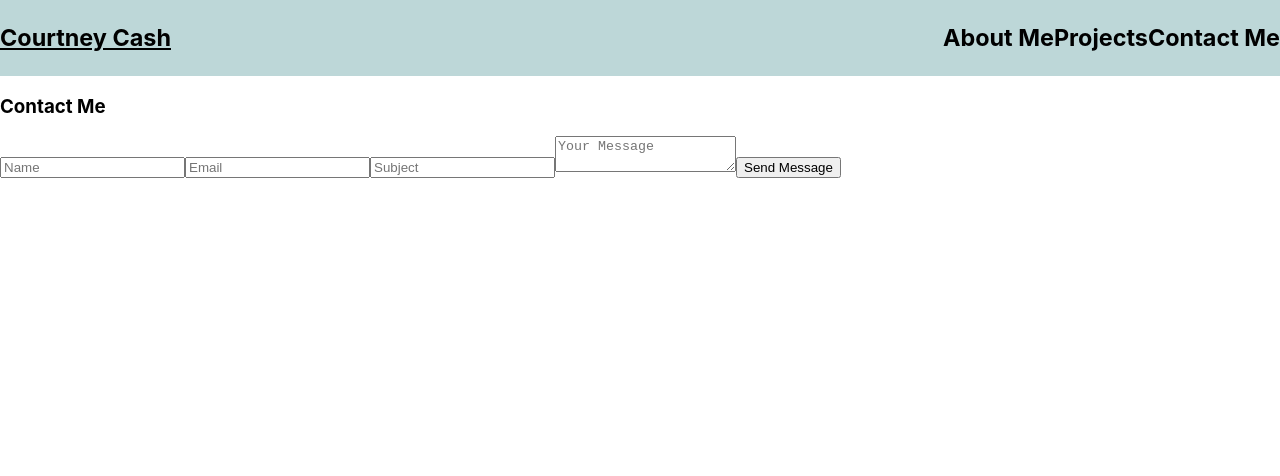
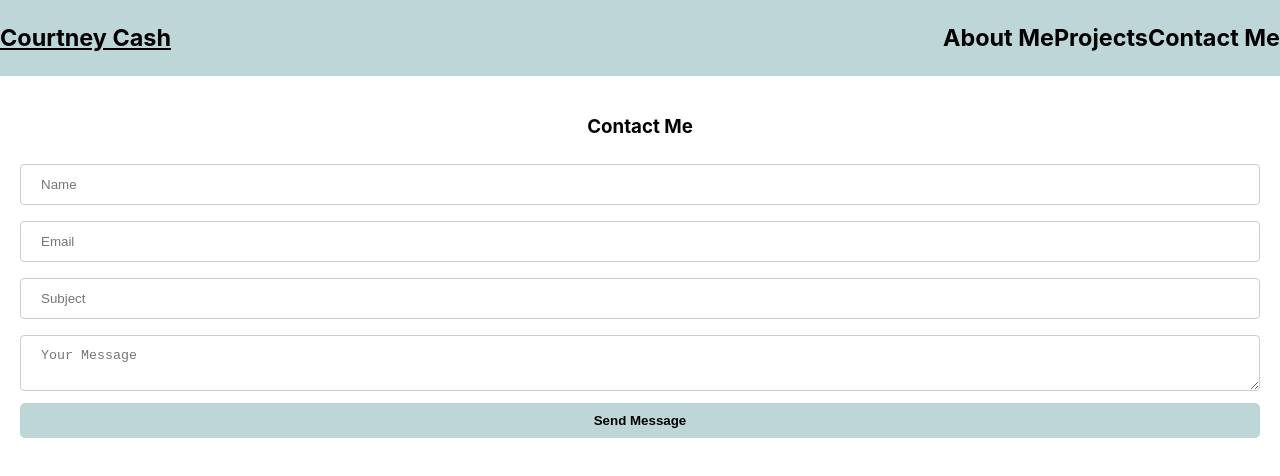
Before and after one commit to ccash12/my-portfolio, a React (Create React App) app in the folder courtney-cash-portfolio/: page /contact in a window 1280 px wide. Shown: the top 476 px of the page. Built offline with nearby package versions, Linux system fonts and the light colour scheme.

Commit message:
css for form

```diff
--- a/courtney-cash-portfolio/src/App.css
+++ b/courtney-cash-portfolio/src/App.css
@@ -95,3 +95,48 @@ a:hover{
 .FoodshipifyLink{
   text-align: center;
 }
+
+.formbox {
+  width:1500;
+  height:1500px;
+  padding:20px;
+
+}
+
+.FormBoxTitle{
+  text-align: center;
+}
+
+input[type=text]{
+
+  width:100%;
+  padding: 12px 20px;
+  margin: 8px 0;
+  display: inline-block;
+  border: 1px solid #ccc;
+  border-radius: 4px;
+  box-sizing: border-box;
+}
+
+textarea[type=text]{
+  width: 100%;
+  height: auto;
+  padding: 12px 20px;
+  margin: 8px 0;
+  display: inline-block;
+  border: 1px solid #ccc;
+  border-radius: 4px;
+  box-sizing: border-box;
+}
+
+button {
+  appearance:none;
+  -webkit-appearance:none;
+  padding:10px;
+  border:none;
+  background-color:#bdd7d8;
+  color:black;
+  font-weight:600;
+  border-radius:5px;
+  width:100%;
+}
--- a/courtney-cash-portfolio/src/components/ContactMe.js
+++ b/courtney-cash-portfolio/src/components/ContactMe.js
@@ -18,9 +18,12 @@ function ContactMe() {
 
 
     return(
-        <div>
+        <div className="formbox">
+            <div className="FormBoxTitle">
             <h3>Contact Me</h3>
+            </div>
             <form onSubmit={sendEmail}>
+            <div className='FormInput'>
                 <input
                     type="text"
                     name='name'
@@ -41,10 +44,13 @@ function ContactMe() {
                     name="message"
                     placeholder="Your Message">
                 </textarea>
-                <input
-                    type='submit'
+                <button type='submit'>
+                    Send Message
+                </button>
+                    {/* type='submit'
                     value="Send Message"
-                />
+                /> */}
+                </div>
             </form>
         </div>
     )
```
